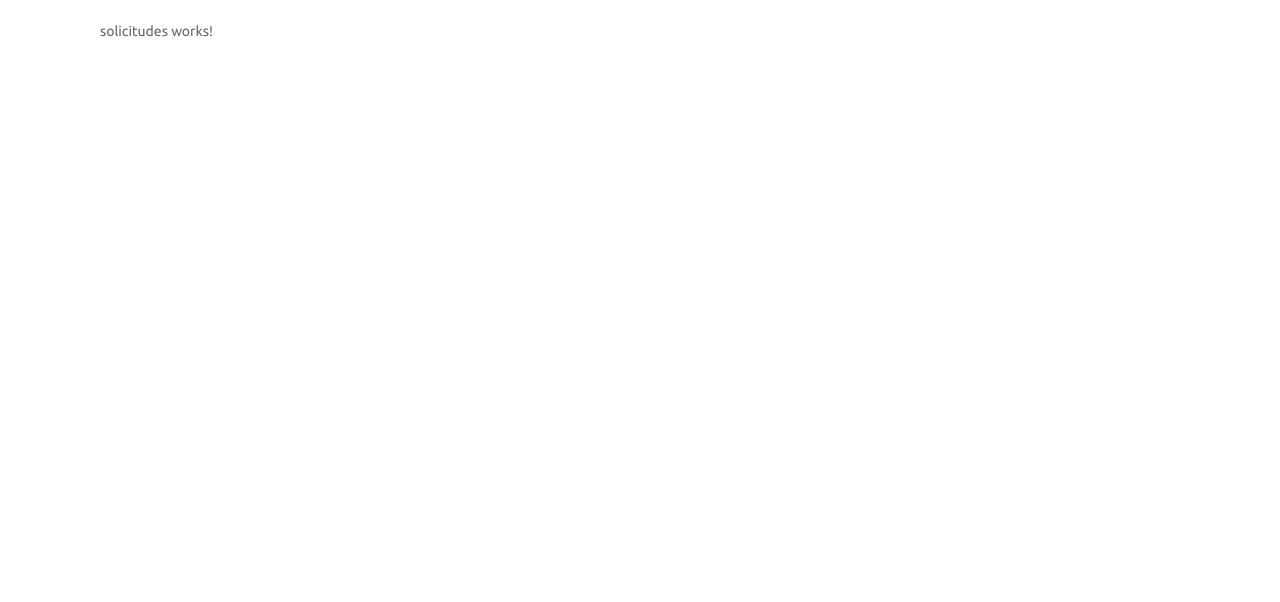
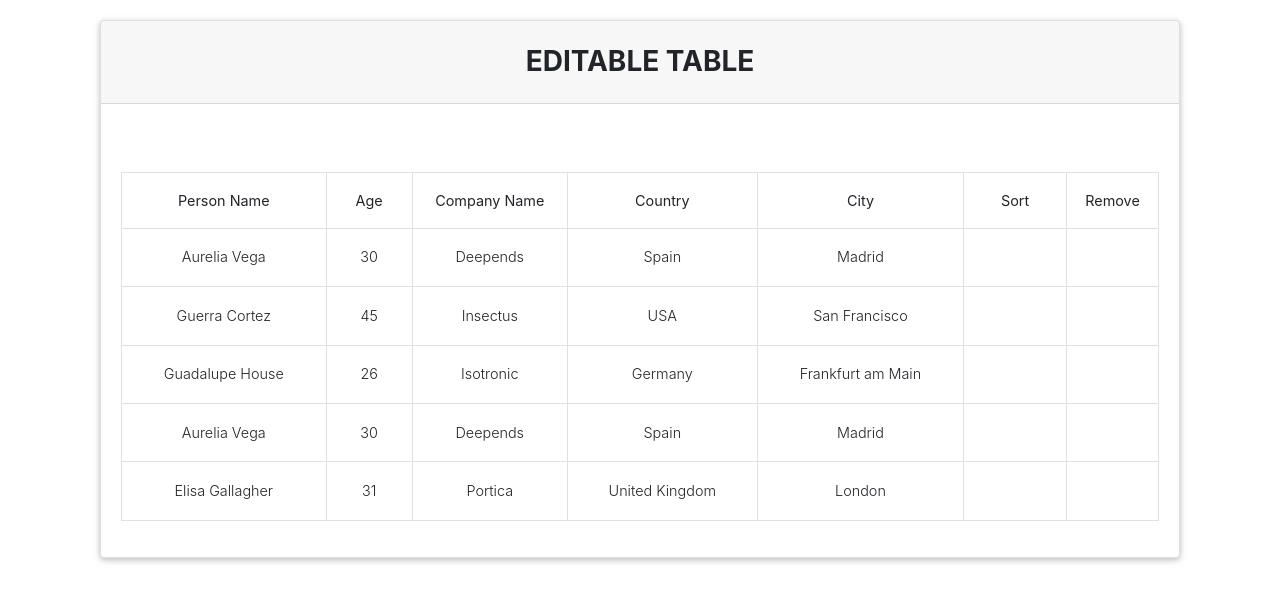
Before and after one commit to jmartinez996/Control_Asistencia, an Angular app in the folder BetaControl/: page /solicitudes in a window 1280 px wide. Shown: the top 602 px of the page. Built offline with nearby package versions, Linux system fonts and the light colour scheme.

Commit message:
Vista Solicitudes
Se agrega tabla en vista Solicitudes. Falta agregar íconos y probar funcionalidad.

```diff
--- a/BetaControl/package.json
+++ b/BetaControl/package.json
@@ -11,11 +11,13 @@
   },
   "private": true,
   "dependencies": {
-    "@angular/animations": "~7.2.0",
+    "@angular/animations": "^7.2.15",
+    "@angular/cdk": "^8.0.1",
     "@angular/common": "~7.2.0",
     "@angular/compiler": "~7.2.0",
     "@angular/core": "~7.2.0",
     "@angular/forms": "~7.2.0",
+    "@angular/material": "^8.0.1",
     "@angular/platform-browser": "~7.2.0",
     "@angular/platform-browser-dynamic": "~7.2.0",
     "@angular/router": "~7.2.0",
--- a/BetaControl/src/app/app.module.ts
+++ b/BetaControl/src/app/app.module.ts
@@ -33,7 +33,7 @@
     BrowserModule,
     AppRoutingModule,
     FormsModule,
-    HttpClientModule,
+    HttpClientModule
   ],
   providers: [],
   bootstrap: [AppComponent]
--- a/BetaControl/src/app/pages/jefes/solicitudes/solicitudes.component.css
+++ b/BetaControl/src/app/pages/jefes/solicitudes/solicitudes.component.css
@@ -0,0 +1,13 @@
+@media all and (min-width: 768px) {
+    tr  {
+        vertical-align: middle !important;
+    }
+
+    td {
+        vertical-align: center !important;
+    }
+
+    span {
+        padding: 1rem 1rem;
+    }
+  }
--- a/BetaControl/src/app/pages/jefes/solicitudes/solicitudes.component.html
+++ b/BetaControl/src/app/pages/jefes/solicitudes/solicitudes.component.html
@@ -1,3 +1,59 @@
-<p>
-  solicitudes works!
-</p>
+<!-- Editable table -->
+<div class="card">
+    <h3 class="card-header text-center font-weight-bold text-uppercase py-4">Editable table</h3>
+    <div class="card-body">
+      <div id="table" class="table-editable">
+        <span class="table-add float-right mb-3 mr-2">
+          <a class="text-success" (click)="add()">
+            <!-- <mdb-icon fas icon="plus" size="2x"></mdb-icon> -->
+          </a>
+        </span>
+        <table class="table table-bordered table-responsive-md table-striped text-center">
+          <tr>
+            <th class="text-center">Person Name</th>
+            <th class="text-center">Age</th>
+            <th class="text-center">Company Name</th>
+            <th class="text-center">Country</th>
+            <th class="text-center">City</th>
+            <th class="text-center">Sort</th>
+            <th class="text-center">Remove</th>
+          </tr>
+          <tr *ngFor="let person of personList; let id = index">
+            <td>
+              <span (keyup)="changeValue(id, 'name', $event)" (blur)="updateList(id, 'name', $event)" contenteditable="true">{{person.name}}</span>
+            </td>
+            <td>
+              <span contenteditable="true" (keyup)="changeValue(id, 'age', $event)" (blur)="updateList(id, 'age', $event)">{{person.age}}</span>
+            </td>
+            <td>
+              <span contenteditable="true" (keyup)="changeValue(id, 'companyName', $event)" (blur)="updateList(id, 'companyName', $event)">{{person.companyName}}</span>
+            </td>
+            <td>
+              <span contenteditable="true" (keyup)="changeValue(id, 'country', $event)" (blur)="updateList(id, 'country', $event)">{{person.country}}</span>
+            </td>
+            <td>
+              <span contenteditable="true" (keyup)="changeValue(id, 'city', $event)" (blur)="updateList(id, 'city', $event)">{{person.city}}</span>
+            </td>
+            <td>
+              <span class="table-up">
+                <a class="indigo-text">
+                  <!--<mdb-icon fas icon="long-arrow-alt-up"></mdb-icon>-->
+                </a>
+              </span>
+              <span class="table-down">
+                <a class="indigo-text">
+                  <!--<mdb-icon fas icon="long-arrow-alt-down"></mdb-icon>-->
+                </a>
+              </span>
+            </td>
+            <td>
+              <span class="table-remove">
+                <!--<button type="button" mdbBtn color="danger" rounded="true" size="sm" class="my-0" (click)="remove(id)">Remove</button>-->
+              </span>
+            </td>
+          </tr>
+        </table>
+      </div>
+    </div>
+  </div>
+  <!-- Editable table -->
--- a/BetaControl/src/app/pages/jefes/solicitudes/solicitudes.component.ts
+++ b/BetaControl/src/app/pages/jefes/solicitudes/solicitudes.component.ts
@@ -12,4 +12,42 @@
   ngOnInit() {
   }
 
+  editField: string;
+    personList: Array<any> = [
+      { id: 1, name: 'Aurelia Vega', age: 30, companyName: 'Deepends', country: 'Spain', city: 'Madrid' },
+      { id: 2, name: 'Guerra Cortez', age: 45, companyName: 'Insectus', country: 'USA', city: 'San Francisco' },
+      { id: 3, name: 'Guadalupe House', age: 26, companyName: 'Isotronic', country: 'Germany', city: 'Frankfurt am Main' },
+      { id: 4, name: 'Aurelia Vega', age: 30, companyName: 'Deepends', country: 'Spain', city: 'Madrid' },
+      { id: 5, name: 'Elisa Gallagher', age: 31, companyName: 'Portica', country: 'United Kingdom', city: 'London' },
+    ];
+
+    awaitingPersonList: Array<any> = [
+      { id: 6, name: 'George Vega', age: 28, companyName: 'Classical', country: 'Russia', city: 'Moscow' },
+      { id: 7, name: 'Mike Low', age: 22, companyName: 'Lou', country: 'USA', city: 'Los Angeles' },
+      { id: 8, name: 'John Derp', age: 36, companyName: 'Derping', country: 'USA', city: 'Chicago' },
+      { id: 9, name: 'Anastasia John', age: 21, companyName: 'Ajo', country: 'Brazil', city: 'Rio' },
+      { id: 10, name: 'John Maklowicz', age: 36, companyName: 'Mako', country: 'Poland', city: 'Bialystok' },
+    ];
+
+    updateList(id: number, property: string, event: any) {
+      const editField = event.target.textContent;
+      this.personList[id][property] = editField;
+    }
+
+    remove(id: any) {
+      this.awaitingPersonList.push(this.personList[id]);
+      this.personList.splice(id, 1);
+    }
+
+    add() {
+      if (this.awaitingPersonList.length > 0) {
+        const person = this.awaitingPersonList[0];
+        this.personList.push(person);
+        this.awaitingPersonList.splice(0, 1);
+      }
+    }
+
+    changeValue(id: number, property: string, event: any) {
+      this.editField = event.target.textContent;
+    }
 }
--- a/BetaControl/src/index.html
+++ b/BetaControl/src/index.html
@@ -8,6 +8,8 @@
 
     <meta name="viewport" content="width=device-width, initial-scale=1">
     <link rel="icon" type="image/x-icon" href="favicon.ico">
+
+    <link rel="stylesheet" href="https://cdnjs.cloudflare.com/ajax/libs/mdbootstrap/4.7.6/css/mdb.min.css" />
 
     <!--===============================================================================================-->
     <link rel="icon" type="image/png" href="assets/images/icons/favicon.ico" />
```
